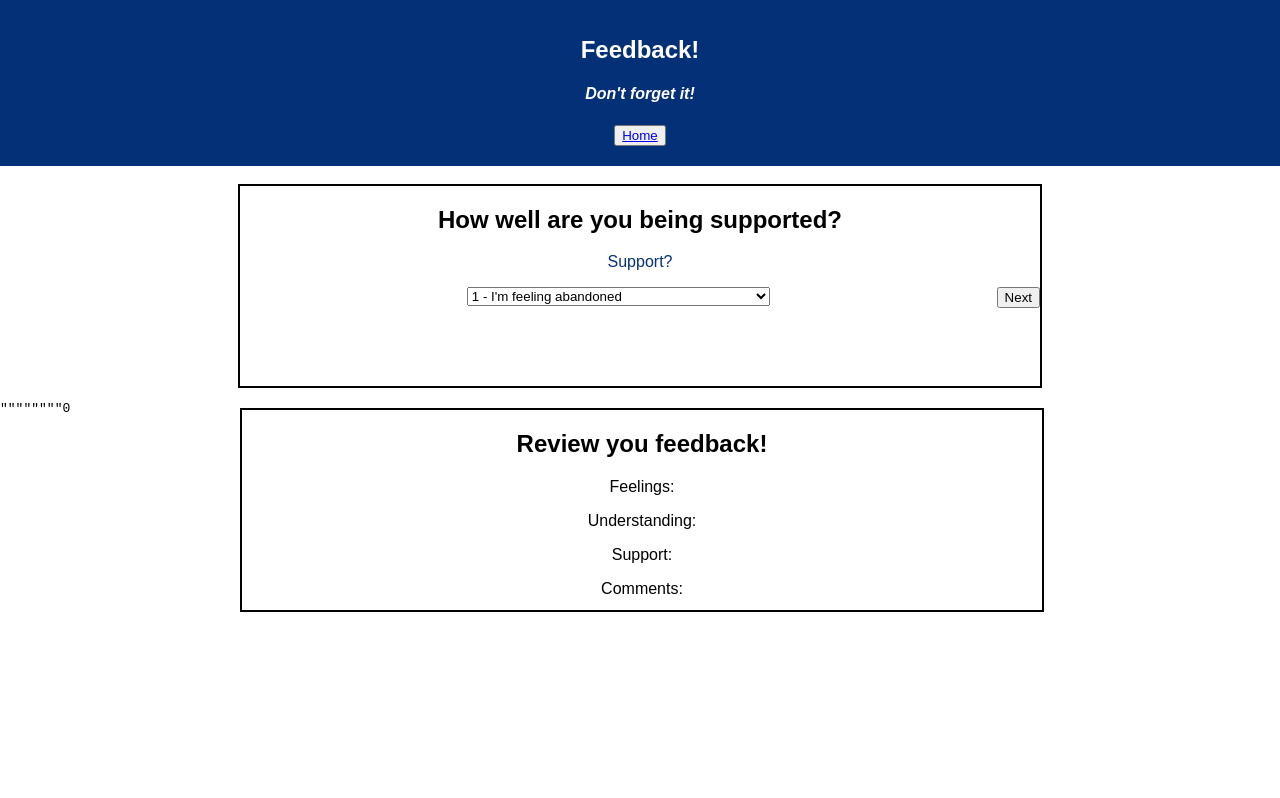
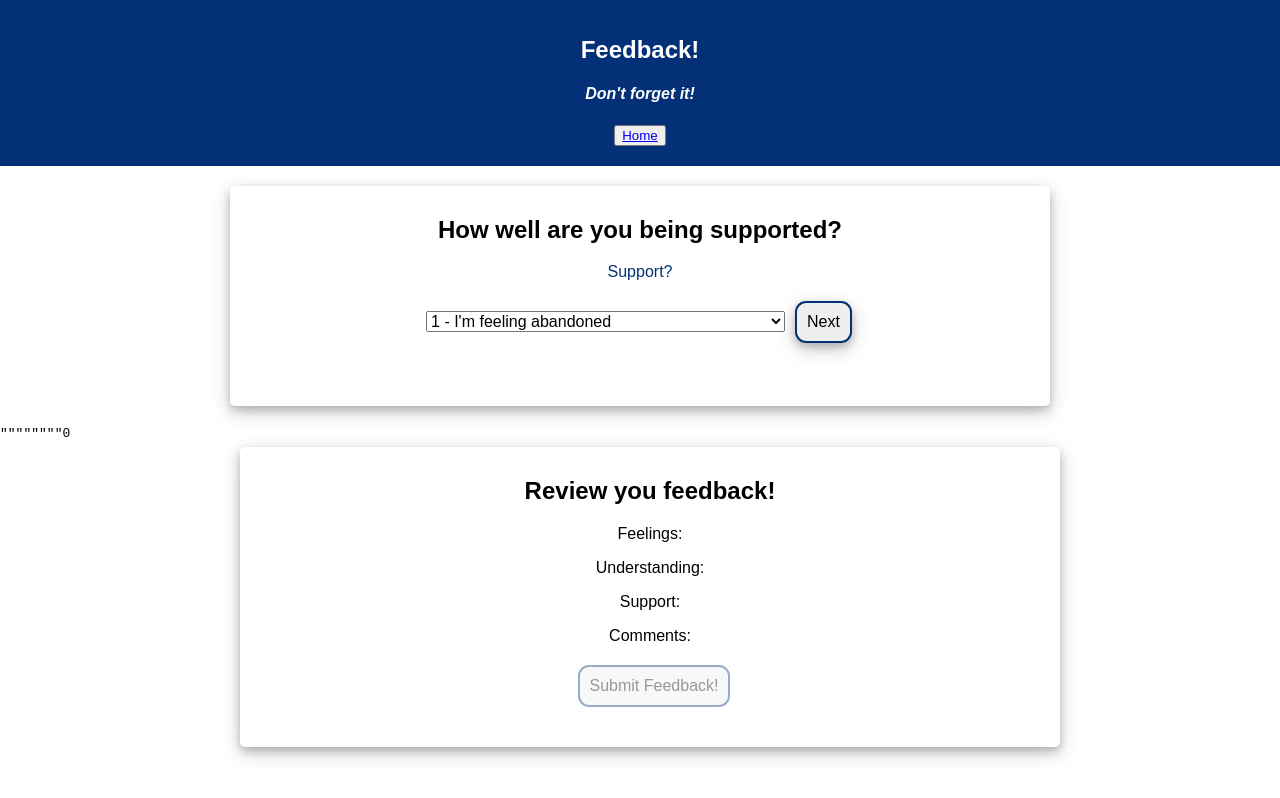
Before and after one commit to johngellert/redux-feedback-loop, a React (Create React App) app: page /#/support in a window 1280 px wide. Shown: the top 798 px of the page. Built offline with nearby package versions, Linux system fonts and the light colour scheme.

Commit message:
add success component, success route, and submit button

```diff
--- a/src/components/App/App.css
+++ b/src/components/App/App.css
@@ -7,26 +7,91 @@
 .question-container {
   height: 200px;
   width: 800px;
-  border: 2px solid black;
-  margin: 0 auto;
+  box-shadow: 0 4px 8px 0 rgba(0, 0, 0, 0.2), 0 6px 20px 0 rgba(0, 0, 0, 0.19);
+  border-radius: 5px;
+  margin: 20px auto;
+  padding: 10px;
 }
 
 .review {
-  border: 2px solid black;
-  height: 200px;
+  box-shadow: 0 4px 8px 0 rgba(0, 0, 0, 0.2), 0 6px 20px 0 rgba(0, 0, 0, 0.19);
+  border-radius: 5px;
+  height: 280px;
   width: 800px;
   margin: 100px auto;
   display: inline-block;
+  padding: 10px;
 }
 
 .review-items {
 
 }
 
+.comment-input {
+  font-size: 16px;
+  width: 300px;
+  padding: 10px;
+}
+
+.next-button {
+  border: 2px solid #033076;
+  border-radius: 11px;
+  padding: 10px;
+  text-align: center;
+  display: inline-block;
+  font-size: 16px;
+  margin: 4px 2px;
+  margin-left: 10px;
+  cursor: pointer;
+  outline: none;
+  box-shadow: 0 4px 8px 0 rgba(0, 0, 0, 0.2), 0 6px 20px 0 rgba(0, 0, 0, 0.19);
+}
+
+.next-button-disabled {
+  opacity: 0.40;
+  cursor: not-allowed;
+  border: 2px solid #033076;
+  border-radius: 11px;
+  padding: 10px;
+  text-align: center;
+  display: inline-block;
+  font-size: 16px;
+  margin: 4px 2px;
+  margin-left: 10px;
+  outline: none;
+}
+
+.submit-button {
+  border: 2px solid #033076;
+  border-radius: 11px;
+  padding: 10px;
+  text-align: center;
+  display: inline-block;
+  font-size: 16px;
+  margin: 4px 2px;
+  margin-left: 10px;
+  cursor: pointer;
+  outline: none;
+  box-shadow: 0 4px 8px 0 rgba(0, 0, 0, 0.2), 0 6px 20px 0 rgba(0, 0, 0, 0.19);
+}
+
+.submit-button-disabled {
+  opacity: 0.40;
+  cursor: not-allowed;
+  border: 2px solid #033076;
+  border-radius: 11px;
+  padding: 10px;
+  text-align: center;
+  display: inline-block;
+  font-size: 16px;
+  margin: 4px 2px;
+  margin-left: 10px;
+  outline: none;
+}
 
 
-.next-button {
-  float: right;
+select {
+  font-size: 16px;
 }
 
 .select-label{
--- a/src/components/App/App.js
+++ b/src/components/App/App.js
@@ -1,23 +1,32 @@
 import React, { Component } from 'react';
 import { connect } from 'react-redux';
 
-import { HashRouter as Router } from 'react-router-dom';
+import { HashRouter as Router, Route } from 'react-router-dom';
 // import { HashRouter as Router, Route, Link } from 'react-router-dom';
 import '../App/App.css';
 
 import Header from '../Header/Header';
 import FeedbackForm from '../FeedbackForm/FeedbackForm';
-import { jsxOpeningFragment } from '@babel/types';
+import Success from '../Success/Success';
+
 
 class App extends Component {
+
+  // state = {
+  //   isSubmitted: false,
+  // }
+
+  componentDidMount(){
+
+  }
+
   render() {
     return (
       <Router>
         <div className="App">
           <Header />
-          <br />
+          {/* {this.state.isSubmitted ? <Success /> : <FeedbackForm />} */}
           <FeedbackForm />
-
         </div>
         <pre>
           {JSON.stringify(this.props.reduxState.feelingsReducer, 2, null)}
@@ -26,6 +35,7 @@ class App extends Component {
           {JSON.stringify(this.props.reduxState.commentsReducer, 2, null)}
           {JSON.stringify(this.props.reduxState.clickCountReducer, 2, null)}
         </pre>
+        <Route path="/success" exact component={Success}></Route>
       </Router>
 
     );
--- a/src/components/Comments/Comments.js
+++ b/src/components/Comments/Comments.js
@@ -9,7 +9,6 @@ class Comments extends Component {
     }
 
     handleClickNext = () => {
-        // this.props.history.push('/comments');
         this.props.dispatch({ type: 'SET_COMMENTS', payload: this.state.comments });
     }
 
@@ -27,12 +26,19 @@ class Comments extends Component {
                 <h2>Any comments you would like to leave?</h2>
                 <label>
                     <p className="select-label">Comments</p>
-                    <input onChange={this.handleCommentInput}></input>
-                    <button onClick={this.handleClickNext} className="next-button">Next</button>
+                    <input className="comment-input" onChange={this.handleCommentInput}></input>
+                    {this.props.clickCountReducer < 4 ?
+                        <button onClick={this.handleClickNext} className="next-button">Next</button> :
+                        <button className="next-button-disabled">Next</button>
+                    }
                 </label>
             </>
         );
     }
 }
 
-export default connect()(Comments);
+const mapReduxStateToProps = (reduxState) => ({
+    clickCountReducer: reduxState.clickCountReducer,
+});
+
+export default connect(mapReduxStateToProps)(Comments);
--- a/src/components/Feelings/Feelings.js
+++ b/src/components/Feelings/Feelings.js
@@ -31,7 +31,7 @@ class Feelings extends Component {
                 <h2>How are you feeling today?</h2>
                 <label>
                     <p className="select-label">Feeling?</p>
-                    <select onChange={this.handleFeelingsChange}>
+                    <select className="select" onChange={this.handleFeelingsChange}>
                         <option value="1">1 - I'm very stressed</option>
                         <option value="2">2 - I'm somewhat stressed</option>
                         <option value="3">3 - I'm neither stressed nor feeling great</option>
--- a/src/components/Review/Review.js
+++ b/src/components/Review/Review.js
@@ -4,7 +4,7 @@ import { connect } from 'react-redux';
 class Support extends Component {
 
     handleClickSubmit = () => {
-
+        console.log('taco');
     }
 
     render() {
@@ -16,6 +16,10 @@ class Support extends Component {
                     <p>Understanding: {this.props.reduxState.understandingReducer}</p>
                     <p>Support: {this.props.reduxState.supportReducer}</p>
                     <p>Comments: {this.props.reduxState.commentsReducer}</p>
+                    {this.props.reduxState.clickCountReducer < 4 ?
+                        <button className="submit-button-disabled">Submit Feedback!</button> :
+                        <button className="submit-button" onClick={this.handleClickSubmit}>Submit Feedback!</button>
+                    }
                 </div>
             </div>
         );
--- /dev/null
+++ b/src/components/Success/Success.js
@@ -0,0 +1,17 @@
+import React, { Component } from 'react';
+
+class Support extends Component {
+
+    render() {
+        return (
+            <div>
+                <h2>Submission successful!</h2>
+                <div className="thank-you">
+                    Thank you for your feedback!
+                </div>
+            </div>
+        );
+    }
+}
+
+export default Support;
```
